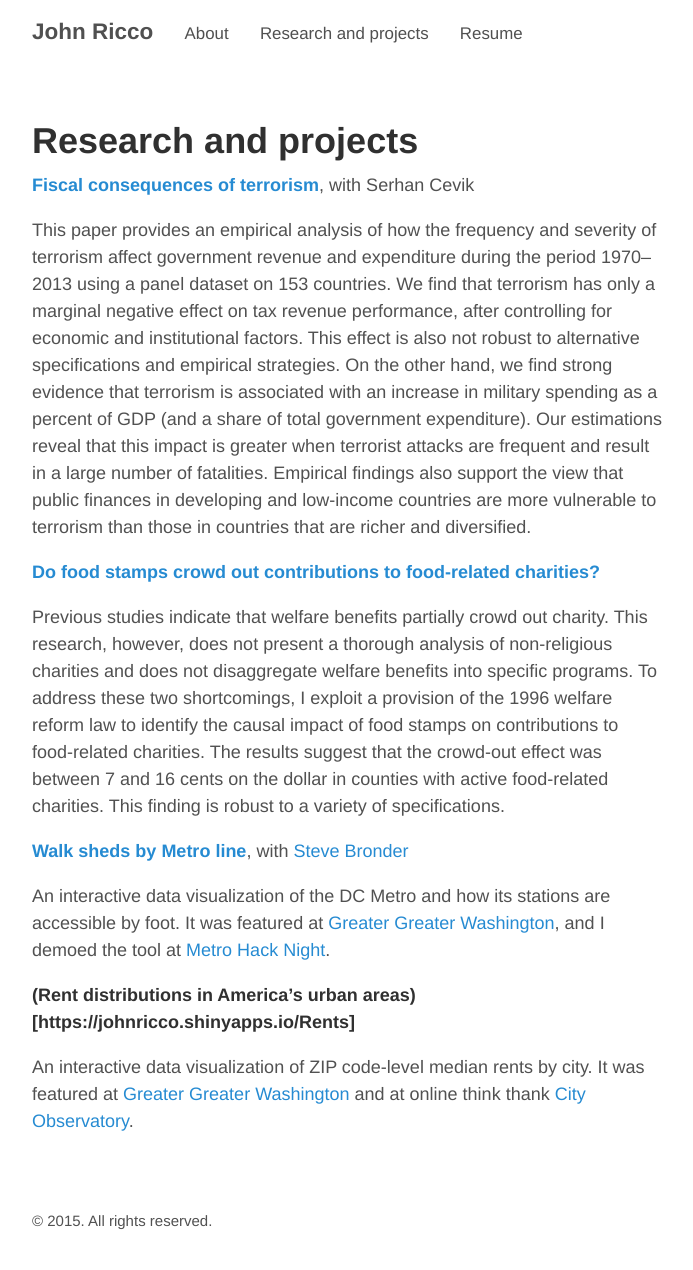
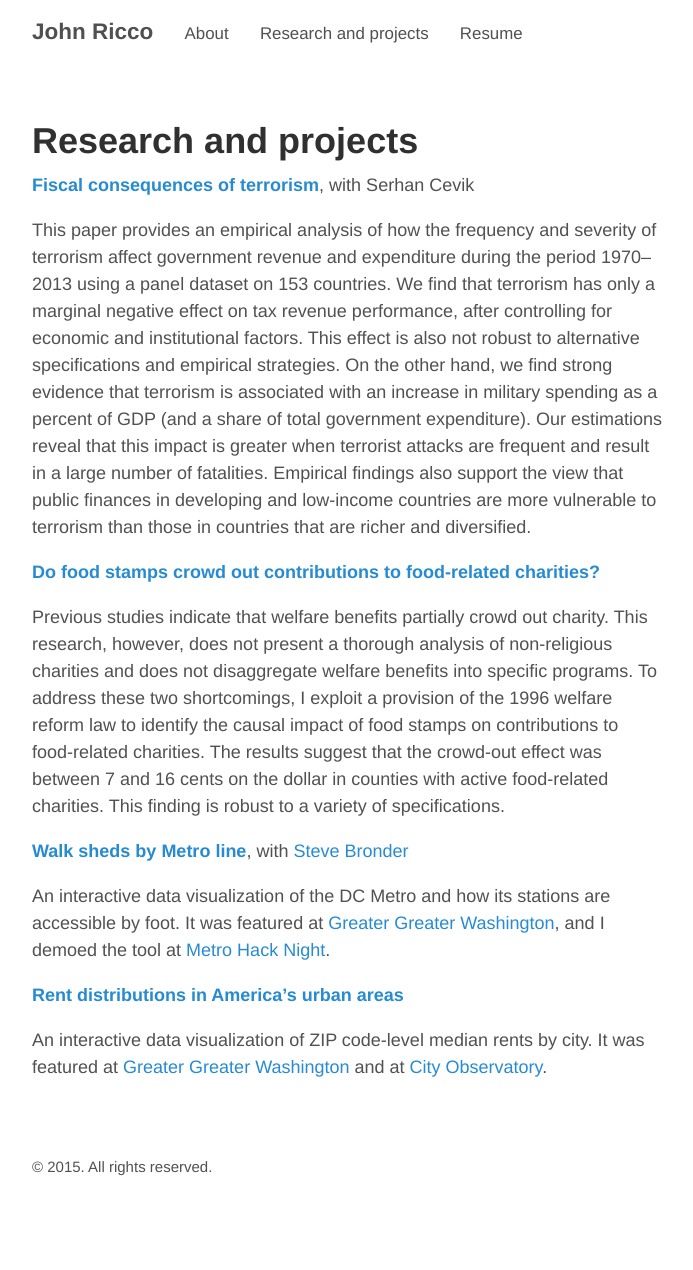
Before and after one commit to WadeP6970/johnricco.github.io, a Jekyll site: the page built from projects.md, in a window 1280 px wide. Shown: the whole page, without its empty margins (293-986 px from the left). Built offline with Jekyll 4.4.1, drawn with Linux system fonts in a browser that asks for light colours; after the commit the page ends 1216 px from its top, so only the background shows below that.

Commit message:
fix typo

```diff
--- a/projects.md
+++ b/projects.md
@@ -41,6 +41,6 @@ Washington](http://greatergreaterwashington.org/post/26524/walkability-
 by-metro-line-graphed/), and I demoed the tool at [Metro Hack
 Night](https://www.washingtonpost.com/local/trafficandcommuting/transportation-techies-find-new-ways-to-make-metro-driving-easier/2015/10/24/07841846-67ae-11e5-8325-a42b5a459b1e_story.html).
 
-**(Rent distributions in America's urban areas)[https://johnricco.shinyapps.io/Rents]**
+**[Rent distributions in America's urban areas](https://johnricco.shinyapps.io/Rents)**
 
-An interactive data visualization of ZIP code-level median rents by city. It was featured at [Greater Greater Washington](http://greatergreaterwashington.org/post/28904/not-all-the-housing-in-a-region-costs-the-same-despite-what-headlines-imply/) and at online think thank [City Observatory](http://cityobservatory.org/you-need-more-than-one-number-to-understand-housing-affordability/).
+An interactive data visualization of ZIP code-level median rents by city. It was featured at [Greater Greater Washington](http://greatergreaterwashington.org/post/28904/not-all-the-housing-in-a-region-costs-the-same-despite-what-headlines-imply/) and at [City Observatory](http://cityobservatory.org/you-need-more-than-one-number-to-understand-housing-affordability/).
```
